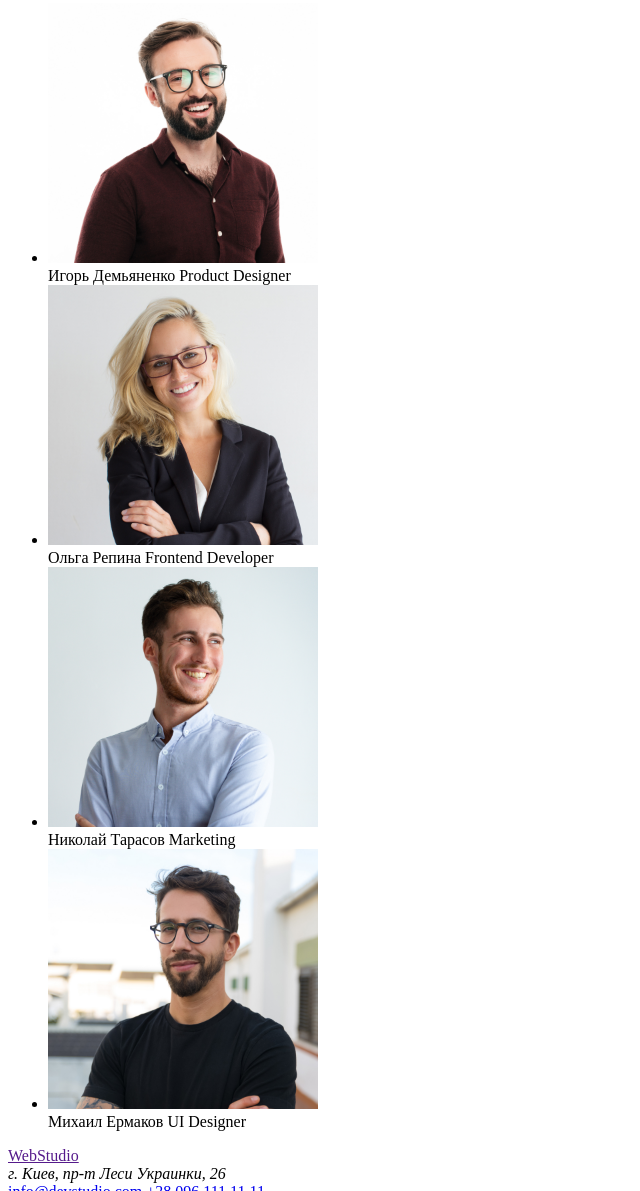
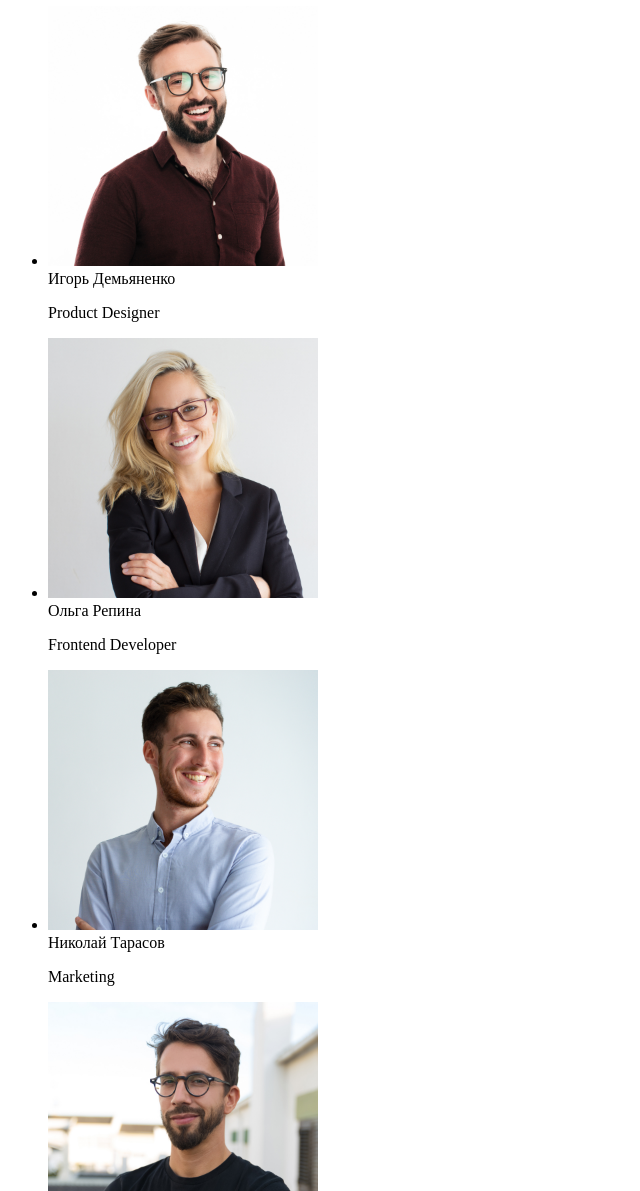
Before and after one commit to StanislavTuret/goit-markup-hw-01, a plain HTML site: page index.html in a window 1280 px wide. Shown: the part 1609-2800 px from the top of the page, without its empty margins (0-640 px from the left). Drawn offline with Linux system fonts and the light colour scheme.

Commit message:
Поменял span на p в профессиях

```diff
--- a/index.html
+++ b/index.html
@@ -7,6 +7,7 @@
     <title>Document</title>
   </head>
   <body>
+    <!-- Шапка -->
     <header>
       <nav>
         <a lang="en" href="">WebStudio</a>
@@ -26,6 +27,7 @@
       </nav>
     </header>
 
+    <!-- Уникальный контент страницы -->
     <main>
       <div>
         <section>
@@ -33,7 +35,7 @@
             Эффективные решения <br />
             для вашего бизнеса
           </h1>
-          <a href="">Заказать услугу</a>
+          <button>Заказать услугу</button>
         </section>
       </div>
 
@@ -93,29 +95,35 @@
           <li>
             <img src="./images/img1.jpg" alt="Игорь Демьяненко" width="270" />
             <figcaption>
-              Игорь Демьяненко <span lang="en">Product Designer</span>
+              Игорь Демьяненко
+              <p lang="en">Product Designer</p>
             </figcaption>
           </li>
           <li>
             <img src="./images/img2.jpg" alt="Ольга Репина" width="270" />
             <figcaption>
-              Ольга Репина <span lang="en"> Frontend Developer</span>
+              Ольга Репина
+              <p lang="en">Frontend Developer</p>
             </figcaption>
           </li>
           <li>
             <img src="./images/img3.jpg" alt="Николай Тарасов" width="270" />
             <figcaption>
-              Николай Тарасов <span lang="en"> Marketing</span>
+              Николай Тарасов
+              <p lang="en">Marketing</p>
             </figcaption>
           </li>
           <li>
             <img src="./images/img4.jpg" alt="Михаил Ермаков" width="270" />
             <figcaption>
-              Михаил Ермаков <span lang="en"> UI Designer</span>
+              Михаил Ермаков
+              <p lang="en">UI Designer</p>
             </figcaption>
           </li>
         </ul>
       </section>
+
+      <!-- Подвал -->
 
       <footer>
         <section>
```
